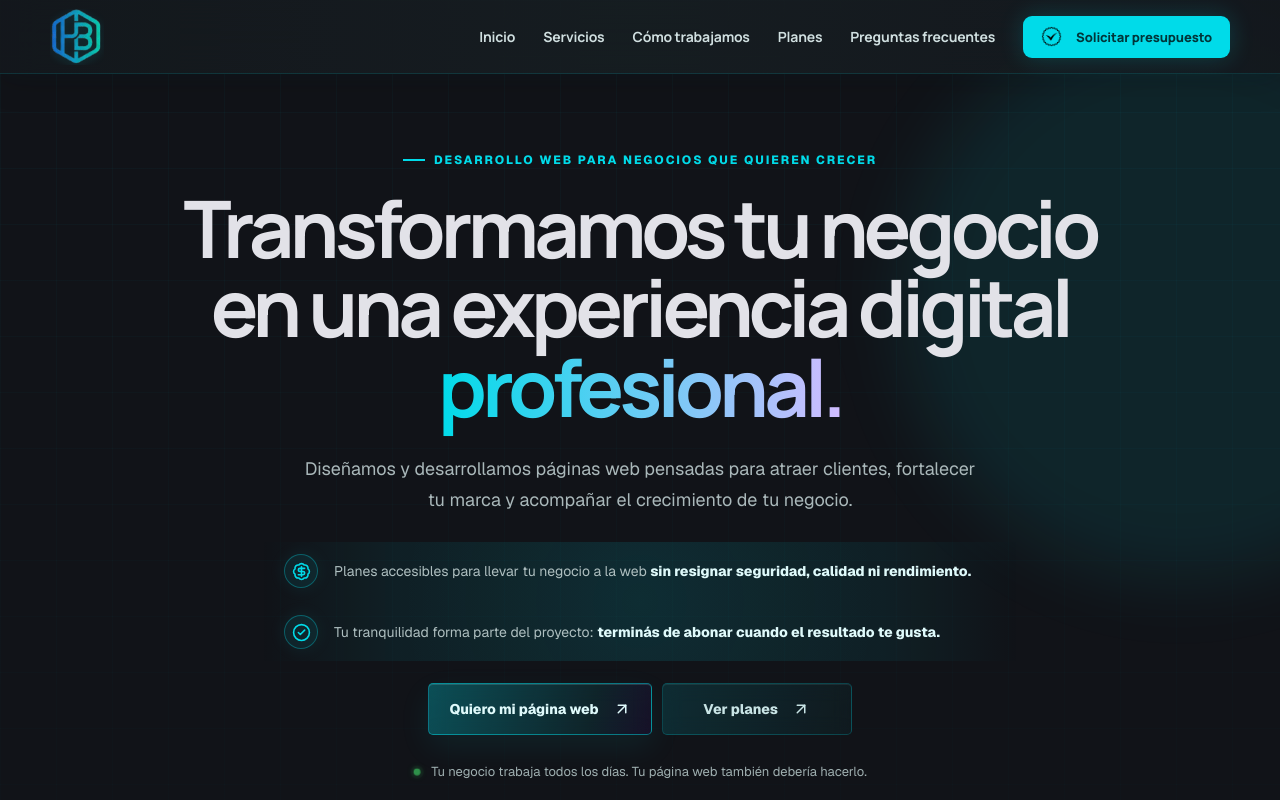
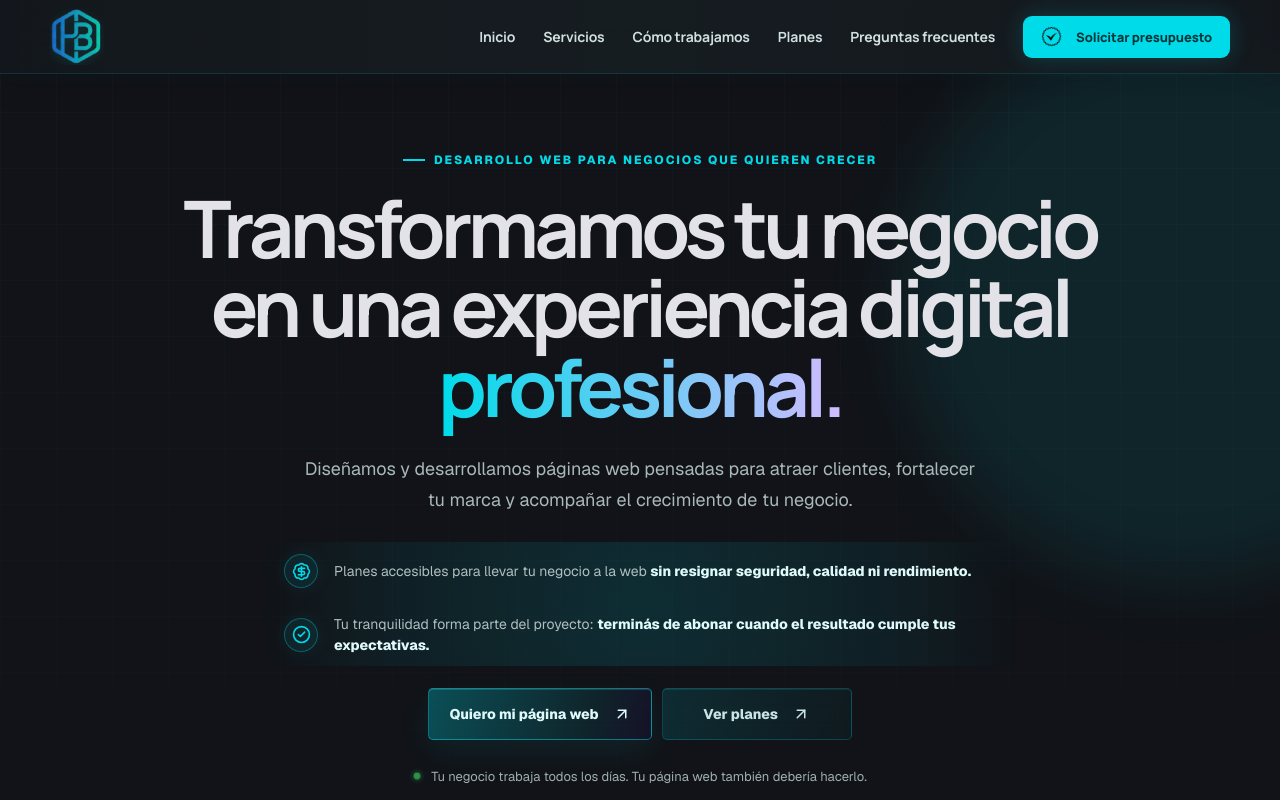
Before and after one commit to hberrino/hbdigitalstudio, a Next.js app: page / in a window 1280 px wide. Shown: the top 800 px of the page. Built offline with nearby package versions, Linux system fonts and the light colour scheme.

Commit message:
Actualiza la promesa comercial del inicio

```diff
--- a/app/components/Hero.jsx
+++ b/app/components/Hero.jsx
@@ -12,7 +12,7 @@ export default function Hero() {
           <p>Diseñamos y desarrollamos páginas web pensadas para atraer clientes, fortalecer tu marca y acompañar el crecimiento de tu negocio.</p>
           <div className="hero__commercial-promises">
             <div className="hero__promise"><span><BadgeDollarSign size={19} /></span><p>Planes accesibles para llevar tu negocio a la web <strong>sin resignar seguridad, calidad ni rendimiento.</strong></p></div>
-            <div className="hero__promise"><span><CheckCircle2 size={19} /></span><p>Tu tranquilidad forma parte del proyecto: <strong>terminás de abonar cuando el resultado te gusta.</strong></p></div>
+            <div className="hero__promise"><span><CheckCircle2 size={19} /></span><p>Tu tranquilidad forma parte del proyecto: <strong>terminás de abonar cuando el resultado cumple tus expectativas.</strong></p></div>
           </div>
           <div className="hero__actions"><Button href="#contacto">Quiero mi página web</Button><Button href="#planes" variant="secondary">Ver planes</Button></div>
           <p className="hero__note"><i aria-hidden="true" /><span>Tu negocio trabaja todos los días. Tu página web también debería hacerlo.</span></p>
```
